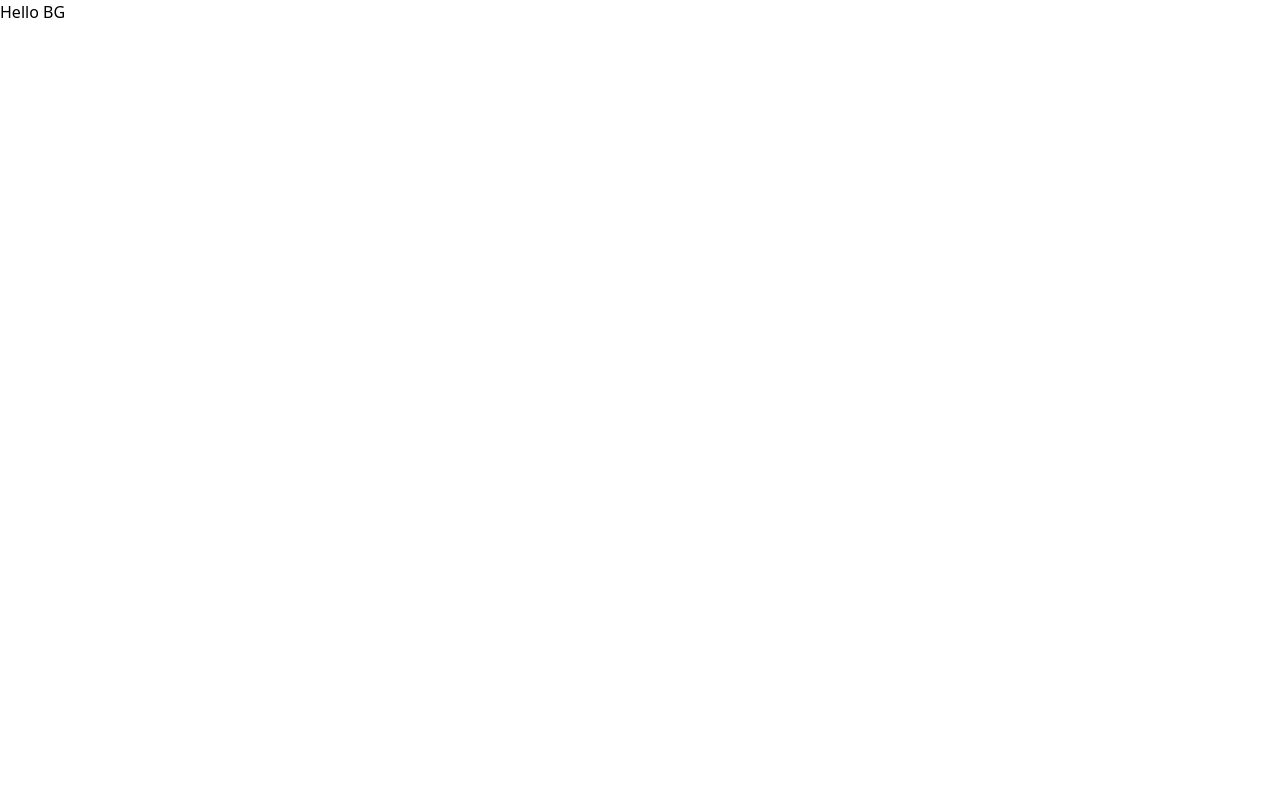
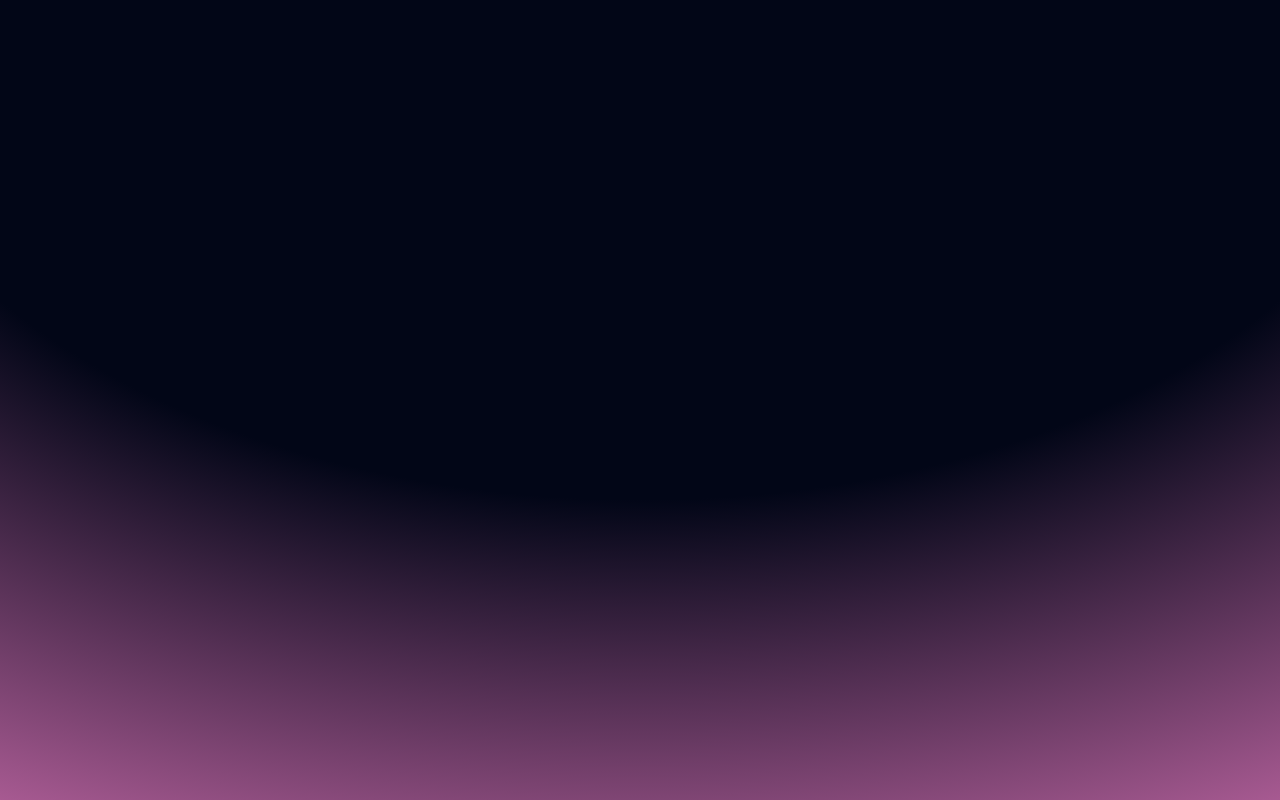
Before and after one commit to xplicitDev/musicRating, a React (Vite) app in the folder frontEnd/: page / in a window 1280 px wide. Built offline with nearby package versions, Linux system fonts and the light colour scheme.

Commit message:
aura-bg sorted with framer

```diff
--- a/frontEnd/package.json
+++ b/frontEnd/package.json
@@ -11,6 +11,7 @@
   },
   "dependencies": {
     "@tailwindcss/vite": "^4.0.7",
+    "motion": "^12.4.7",
     "react": "^19.0.0",
     "react-dom": "^19.0.0",
     "tailwindcss": "^4.0.7"
--- a/frontEnd/src/App.jsx
+++ b/frontEnd/src/App.jsx
@@ -1,7 +1,15 @@
 import { useState } from "react";
+import Navbar from "./components/navbar";
+import BgGradientAnimated from "./components/bgGradientAnimated";
 
-function App() {
-  return <h1>Hello BG</h1>;
-}
+const App = () => {
+  return (
+    <main>
+      <header>
+        <BgGradientAnimated />
+      </header>
+    </main>
+  );
+};
 
 export default App;
--- /dev/null
+++ b/frontEnd/src/components/bgGradient.jsx
@@ -0,0 +1,15 @@
+import React from "react";
+
+const STATIC_COLOR = "#13FFAA";
+
+const bgGradient = () => {
+  const backgroundImage = `radial-gradient(125% 125% at 50% 0%, #020617 50%, ${STATIC_COLOR})`;
+
+  return (
+    <section style={{ backgroundImage }} className="relative min-h-screen">
+      {/* Content can go here */}
+    </section>
+  );
+};
+
+export default bgGradient;
--- /dev/null
+++ b/frontEnd/src/components/bgGradientAnimated.jsx
@@ -0,0 +1,39 @@
+import {
+  motion,
+  useMotionTemplate,
+  useMotionValue,
+  animate,
+} from "framer-motion";
+import React, { useEffect } from "react";
+
+// Array of colors to be animated
+const COLORS_TOP = ["#13FFAA", "#1E67C6", "#CE84CF", "#DD335C"];
+
+function AuroraGradientAnimated() {
+  // Initialize motion value with the first color
+  const color = useMotionValue(COLORS_TOP[0]);
+
+  useEffect(() => {
+    // Animate the color changes in a loop
+    animate(color, COLORS_TOP, {
+      ease: "easeInOut", // Easing function for smooth transitions
+      duration: 10, // Duration for the entire color transition cycle
+      repeat: Infinity, // Repeat the animation infinitely
+      repeatType: "mirror", // Reverses the animation direction on each cycle
+    });
+  }, [color]);
+
+  // Use motion template to create a dynamic background gradient
+  const backgroundImage = useMotionTemplate`radial-gradient(125% 125% at 50% 0%, #020617 50%, ${color})`;
+
+  return (
+    <motion.section
+      style={{ backgroundImage }}
+      className="relative min-h-screen"
+    >
+      {/* Additional content can be added here */}
+    </motion.section>
+  );
+}
+
+export default AuroraGradientAnimated;
--- /dev/null
+++ b/frontEnd/src/components/navbar.jsx
@@ -0,0 +1,7 @@
+import React from "react";
+
+const navbar = () => {
+  return <div className=""></div>;
+};
+
+export default navbar;
```
Also changed, not shown: 1 other file (tests, documents, lock files or other folders).
